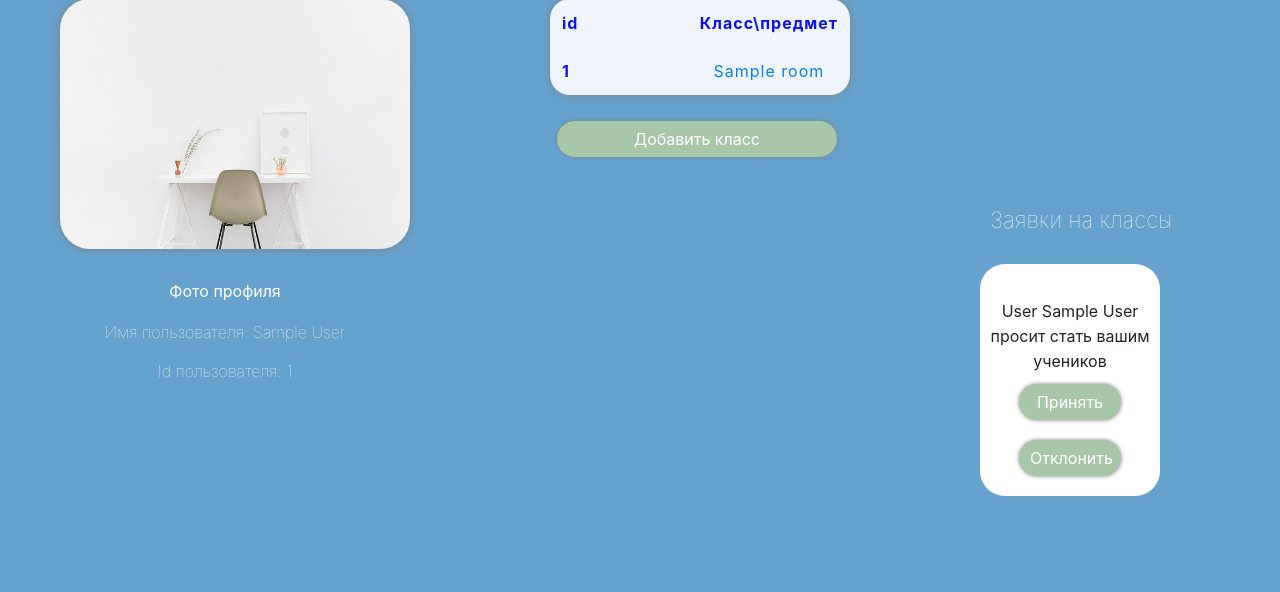
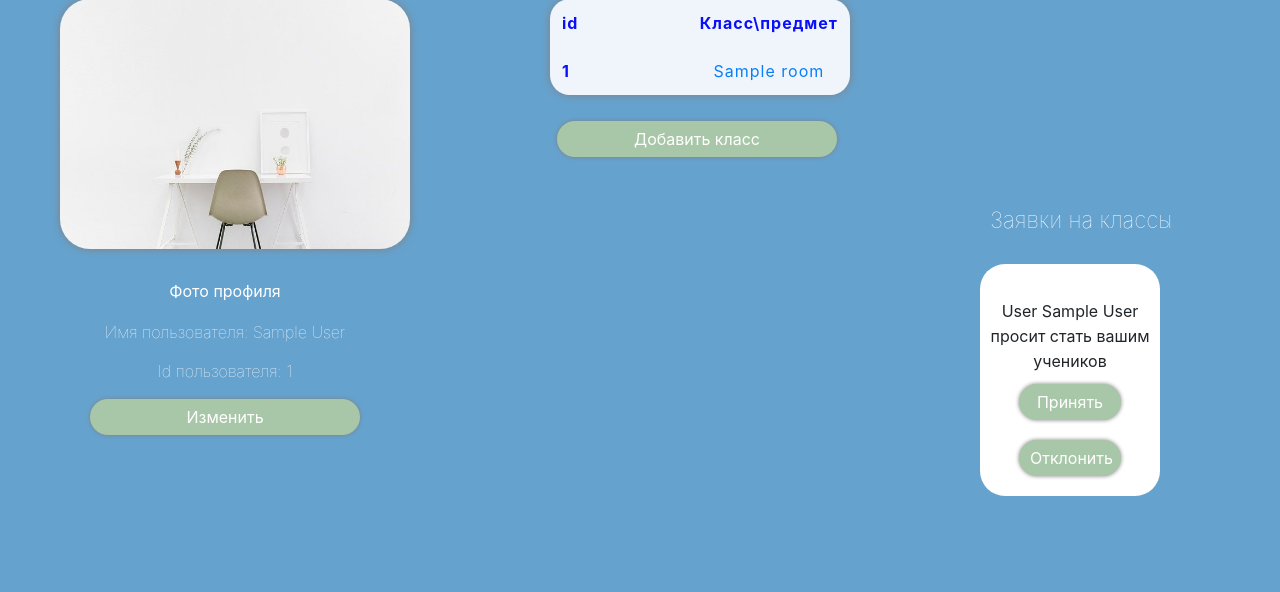
Before and after one commit to TimurTimergalin/EDUde, a Flask app: page /profile in a window 1280 px wide. Shown: the part 201-793 px from the top of the page. Run offline with Flask 2, Linux system fonts and the light colour scheme; a user stored in the database is signed in; tables that the repository leaves empty hold one stand-in row (values such as "Sample post"); some libraries are stand-ins or nearby versions.

Commit message:
edit button added

```diff
--- a/templates/base_profile.html
+++ b/templates/base_profile.html
@@ -17,8 +17,9 @@
     <figcaption>Фото профиля</figcaption>
     <h6 class="name_user">Имя пользователя: {{ name }}</h6>
     <h6 class="name_user">Id пользователя: {{ id }}</h6>
+    <a href="/" class="btn btn_add lis form_btns sv">Изменить</a>
 </div>
-<div class="class" >
+<div class="class">
         <div class="flex_box">
     <table class="table table-borderless tab container" style="
     margin-top: 0px;margin-right: 50px;width: 300px; text-align: left; letter-spacing: 1px; max-height: 400px; overflow: scroll">
```
